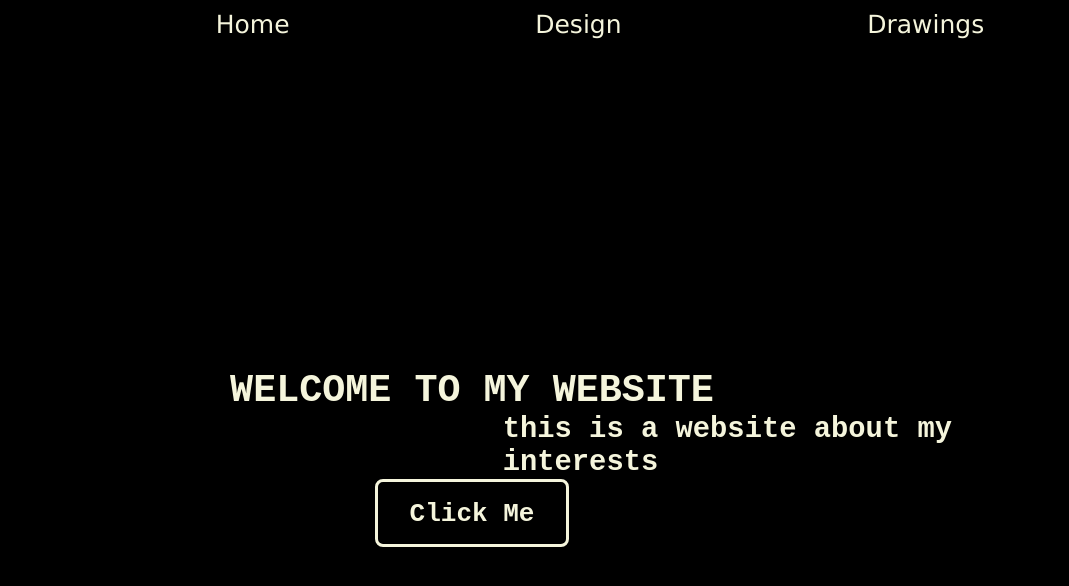
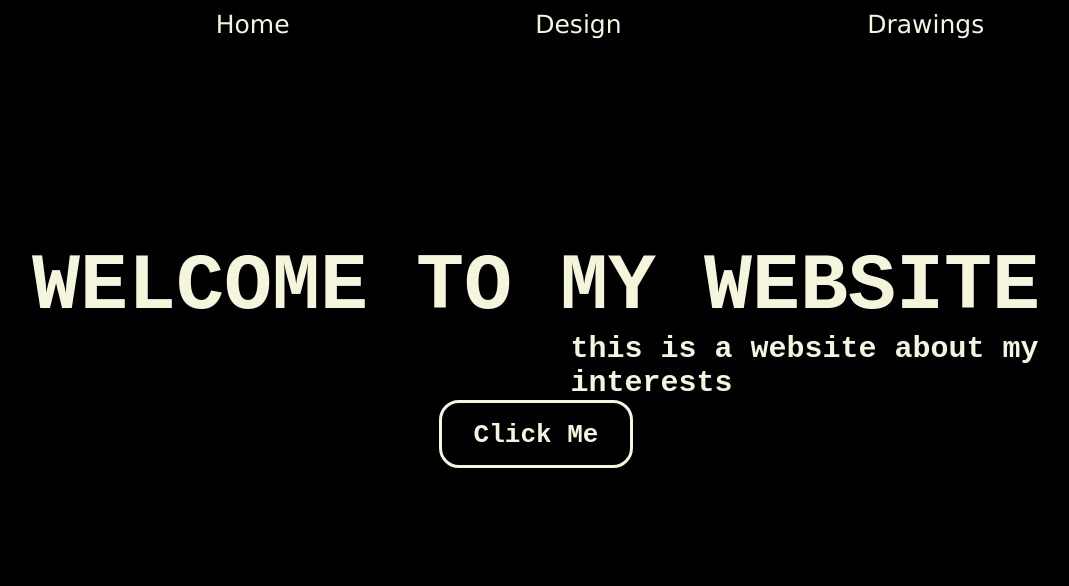
Before and after one commit to mdkamrul0/website-project, a plain HTML site: page index.html in a window 1280 px wide. Shown: the whole page, without its empty margins (40-1109 px from the left). Drawn offline with Linux system fonts and the light colour scheme; a web font is replaced by a local one.

Commit message:
Add files via upload

```diff
--- a/main.css
+++ b/main.css
@@ -34,13 +34,14 @@ body{
     display: flex;
     flex-direction: column;
     align-items: center;
-    padding-top: 25%;
-    width: 80%;
-    font-size: larger;
+    padding-top: 15%;
+    width: 90%;
+    font-size: 40px;
 }
 
 h2{
     padding-left: 53%;
+    font-size: 30px;
 }
 
 
@@ -58,15 +59,15 @@ h2{
 
 .btn1 {
     background-color: black;
-    color: beige;
+    color: black;
     border: 3px solid beige;
-    border-radius: 8px;
+    border-radius: 20px;
 
   }
 
   .btn1:hover {
-    background-color: beige;
-    color: beige;
+    background-color: black;
+    color: cadetblue;
   }
 
   .btn a{
@@ -80,5 +81,5 @@ h2{
     text-decoration: none;
     font-family: 'Syne Mono', monospace;
     font-weight: bold;
-    color: black;
+    color: cadetblue;
   }
```
